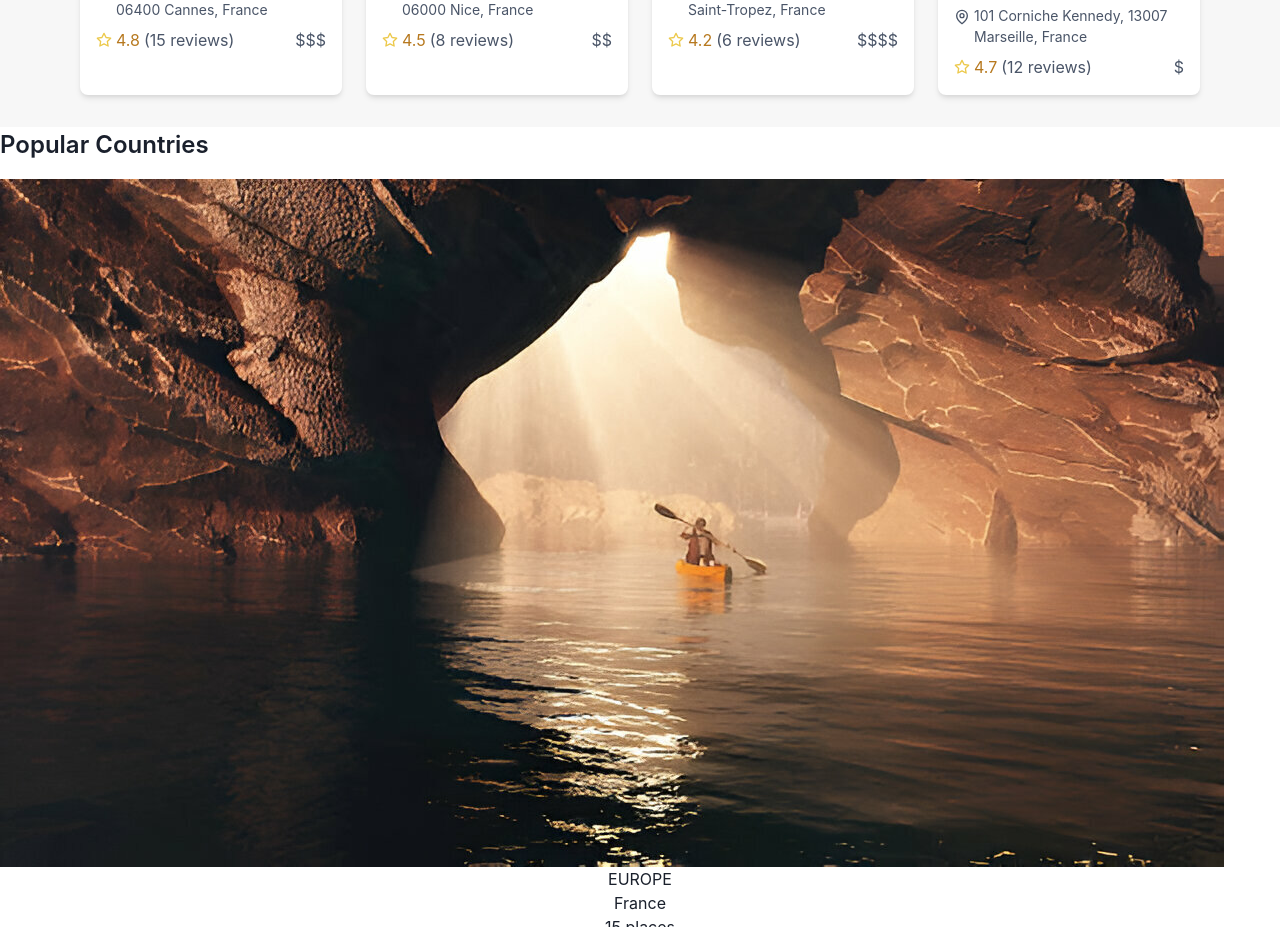
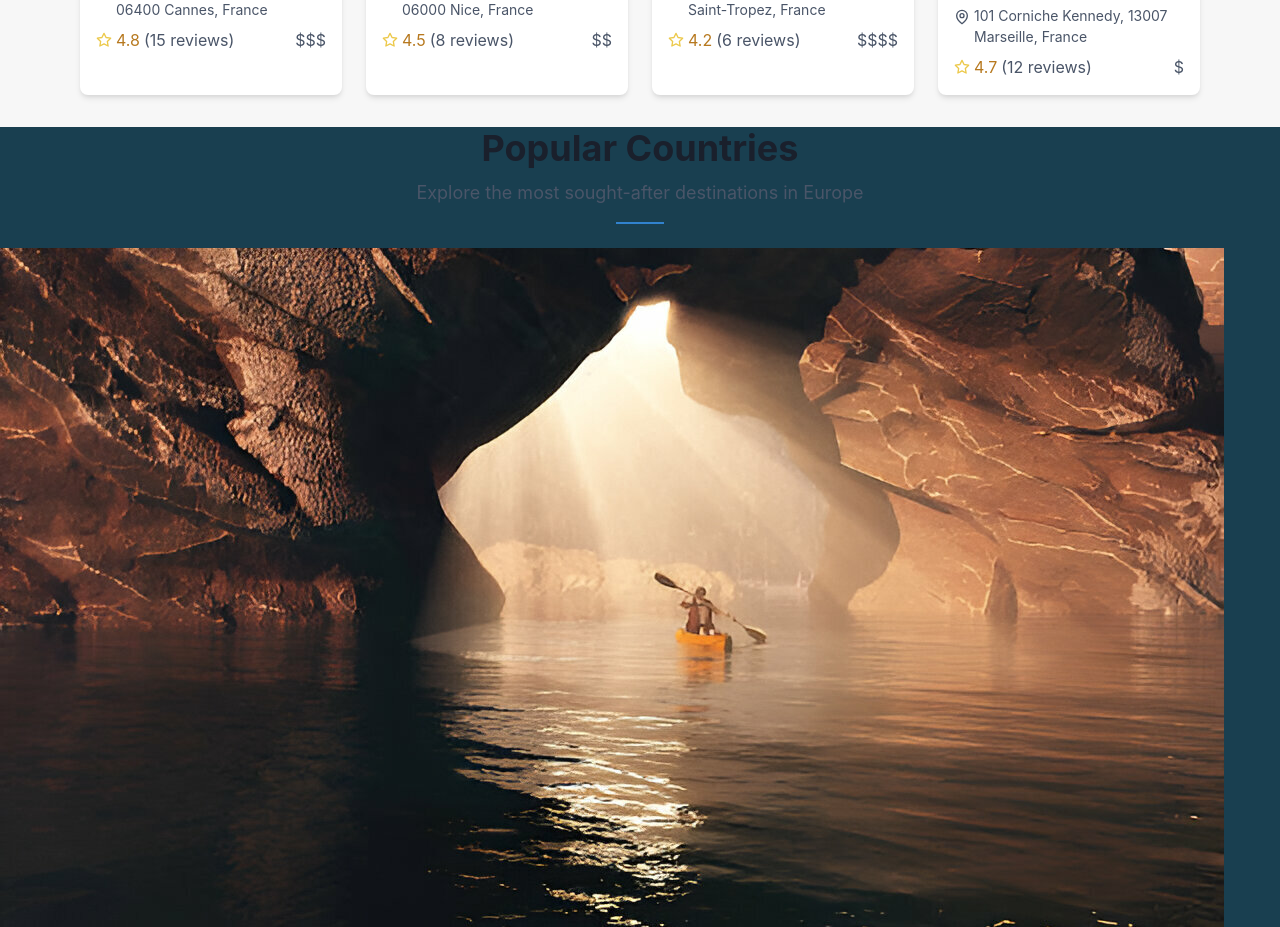
Before and after one commit to rapthar/sandypaths, a React (Create React App) app: page / in a window 1280 px wide. Shown: the part 2300-3227 px from the top of the page. Built offline with nearby package versions, Linux system fonts and the light colour scheme.

Commit message:
Update Homefive.jsx

```diff
--- a/src/Components/Home/Homefive.jsx
+++ b/src/Components/Home/Homefive.jsx
@@ -1,5 +1,5 @@
 import React, { useState } from 'react';
-import { Box, Text } from "@chakra-ui/react";
+import { Box, Text, Image, Heading } from "@chakra-ui/react";
 
 const countries = [
     { name: 'France', places: 15, image: '/img/private.jpg' },
@@ -26,11 +26,14 @@ const PopularCountries = () => {
   const [currentPage, setCurrentPage] = useState(0);
 
   return (
-    <div className="max-w-6xl mx-auto px-4 py-8 bg-black">
-      <Box textAlign="left" mb="4">
-        <Text fontWeight="600" fontSize='2xl'>Popular Countries</Text>
-      </Box>
-      <div className="h-0.5 w-12 bg-blue-500 mb-8"></div>
+    <div className="max-w-6xl mx-auto px-4 py-8" style={{ backgroundColor: '#193F50' }}>
+      <Heading as="h2" size="xl" textAlign="center" mb={2}>
+        Popular Countries
+      </Heading>
+      <Text textAlign="center" fontSize="lg" mb={4} color="gray.600">
+        Explore the most sought-after destinations in Europe
+      </Text>
+      <Box h="2px" w="48px" bg="blue.500" mx="auto" mb={6}></Box>
 
       <div className="grid grid-cols-1 sm:grid-cols-2 gap-4">
         {countries.map((country, index) => (
```
